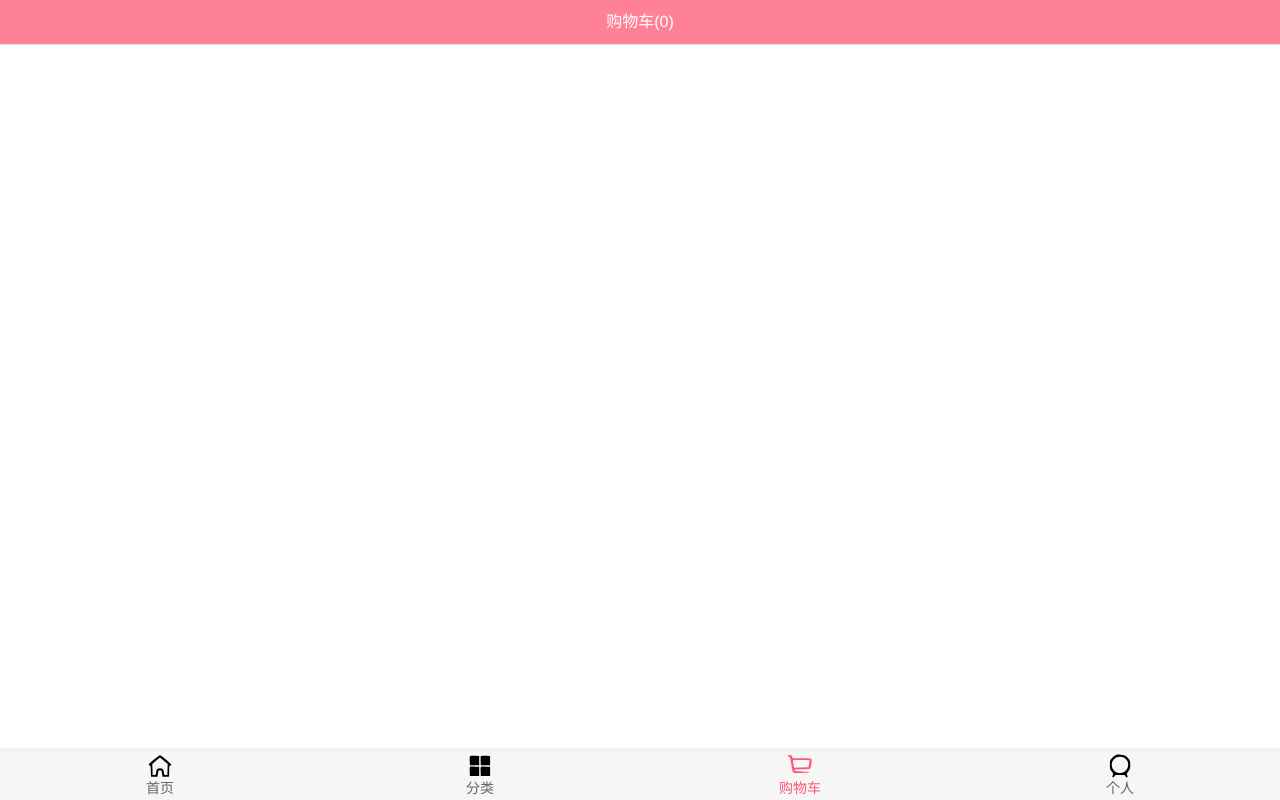
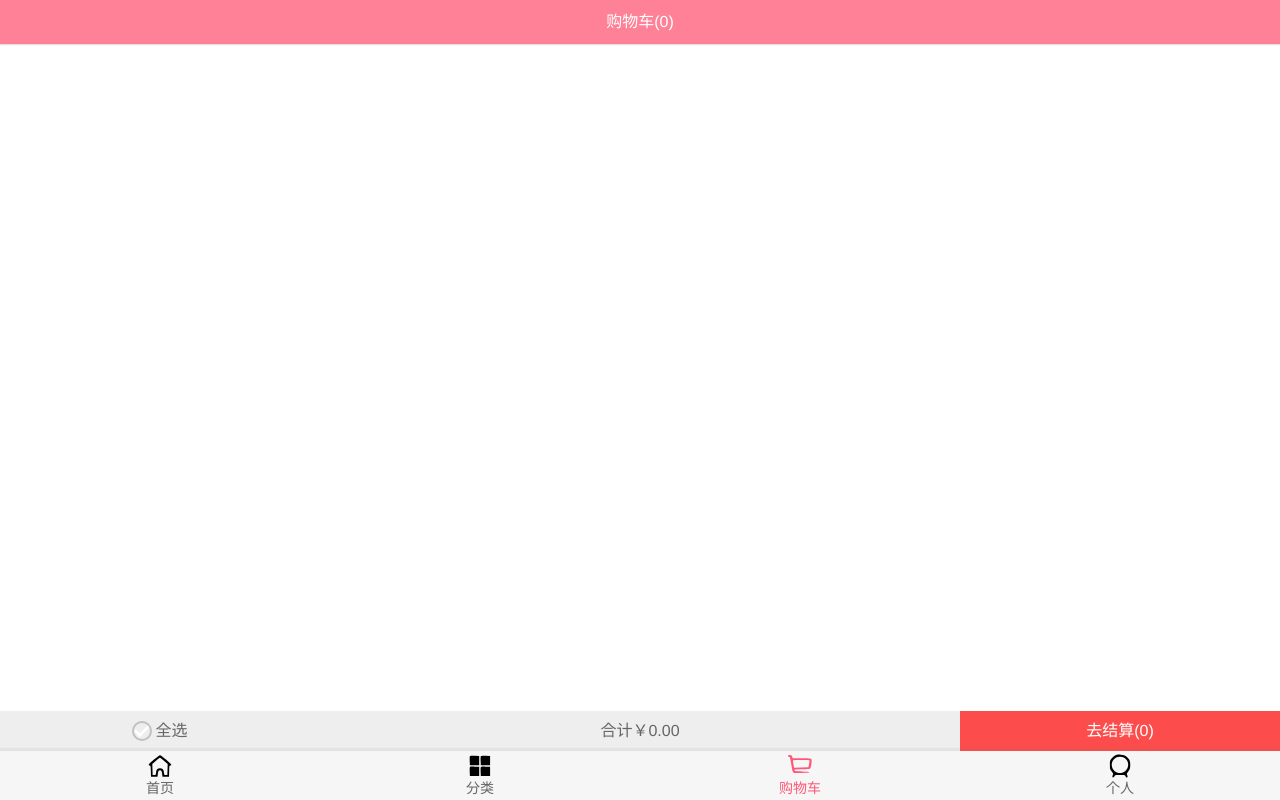
Before and after one commit to JKCamus/supermall, a Vue app: page /cart in a window 1280 px wide. Built offline with nearby package versions, Linux system fonts and the light colour scheme.

Commit message:
cartList cartBottom completed

```diff
--- a/src/components/content/checkbutton/CheckButton.vue
+++ b/src/components/content/checkbutton/CheckButton.vue
@@ -1,25 +1,27 @@
 <template>
-  <div class="check-button" @click="buttonClick">
-    <img src="~assets/img/cart/tick.svg" alt="" :class="{check:isCheck}">
+  <div class="check-button">
+    <img src="~assets/img/cart/tick.svg" alt="" :class="{active:isCheck}">
   </div>
 </template>
 <script>
   export default {
     name: "CheckButton",
-    data() {
-      return {
-        isCheck: null
-      }
+    props: {
+      isCheck: {
+        style: Boolean,
+        default:false
+      },
     },
     methods: {
-      buttonClick() {
-        // console.log(this.isCheck);
-        this.isCheck = !this.$store.state.cartGoods[0].isChecked
-        // console.log(!this.$store.state.cartGoods[0].isChecked);
-        // console.log(this.isCheck);
-      },
+      // buttonClick() {
+      //   this.product.isChecked = !this.product.isChecked
+      //   // console.log(this.product.isChecked);
+      //   // console.log(this.$store.state.cartGoods[0].isChecked);
+      // }
     },
-
+    data() {
+      return {}
+    }
   }
 
 </script>
@@ -33,7 +35,7 @@
     margin-bottom: 7px;
   }
 
-  .check {
+  .active {
     border: 2px solid var(--color-tint) !important;
     background-color: var(--color-tint);
   }
--- a/src/main.js
+++ b/src/main.js
@@ -1,7 +1,7 @@
 import Vue from 'vue'
 import App from './App.vue'
 import vant from "vant";
-import store from './store'
+import store from './store/store'
 
 
 // 挂载路由
--- a/src/store/actions.js
+++ b/src/store/actions.js
@@ -1,20 +1,17 @@
-import {
-  ADD_COUNTER,
-  ADD_TO_CART
-} from './mutations-type'
+export default {
 
-export default {
-  //   context可以解构为{state,commit}
   addCart(context, payload) {
-    let oldProduct = context.state.cartGoods.find(item => item.iid === payload.iid)
-    if (oldProduct) {
-      //   oldProduct.count += 1
-      // 调用context的commit方法
-      context.commit(ADD_COUNTER, oldProduct)
-    } else {
-      payload.count = 1
-      // state.cartGoods.push(payload)
-      context.commit(ADD_TO_CART, payload)
-    }
+   return new Promise(resolve => {
+     const product = context.state.cartGoods.find(item => {
+       return item.iid === payload.iid
+     })
+     if (product) {
+       context.commit('addCount', product)
+       resolve('数量加一')
+     } else {
+       context.commit('pushCartGoods', payload)
+       resolve('添加商品')
+     }
+   })
   }
 }
--- a/src/store/getters.js
+++ b/src/store/getters.js
@@ -1,6 +1,7 @@
 export default {
   cartLength(state) {
-    return state.cartGoods.length
+     //return 必须写
+     return state.cartGoods.length;
   },
   cartGoodsList(state) {
     return state.cartGoods
--- a/src/store/mutations-type.js
+++ /dev/null
@@ -1,2 +0,0 @@
-export const ADD_COUNTER='addCounter'
-export const ADD_TO_CART='add_to_cart'
--- a/src/store/mutations.js
+++ b/src/store/mutations.js
@@ -1,16 +1,10 @@
-import {
-  ADD_COUNTER,
-  ADD_TO_CART
-} from './mutations-type'
 export default {
-  [ADD_COUNTER](state, payload) {
-    // 实现devtools跟踪
-    payload.count++
+  addCount(state,payload) {
+    payload.count += 1;
   },
-  [ADD_TO_CART](state, payload) {
+  pushCartGoods(state,payload) {
+    payload.isChecked = false;
+    payload.count = 1;
     state.cartGoods.push(payload)
-    payload.isChecked = true
-    payload.count = 1;
-
   }
 }
--- a/src/store/index.js
+++ b/src/store/store.js
@@ -1,17 +1,16 @@
 import Vue from 'vue'
 import Vuex from 'vuex'
+
+Vue.use(Vuex)
 
 import mutations from './mutations'
 import actions from './actions'
 import getters from './getters'
 
-Vue.use(Vuex)
-
-const state = {
-  cartGoods: []
-}
 const store = new Vuex.Store({
-  state,
+  state :{
+    cartGoods:[]
+  },
   mutations,
   actions,
   getters
--- a/src/views/cart/childComps/CartBottomBar.vue
+++ b/src/views/cart/childComps/CartBottomBar.vue
@@ -1,10 +1,103 @@
 <template>
-    <div class="cart-bottom-bar">
-
+  <div class="cart-bottom-bar">
+    <div class="all-check">
+      <check-button :isCheck="selectAll" class="check-img" @click.native="selectAllClick"></check-button>
+      <span>全选</span>
     </div>
+    <div class="total-price">
+      <span>合计￥{{totalPrice}}</span>
+    </div>
+    <div class="payment">
+      去结算({{calcCount}})
+    </div>
+  </div>
 </template>
 <script>
-export default {
-    name:"CartBottomBar"
-}
+  import CheckButton from 'components/content/checkbutton/CheckButton'
+  export default {
+    name: "CartBottomBar",
+    components: {
+      CheckButton
+    },
+    computed: {
+      totalPrice() {
+        return this.$store.state.cartGoods.filter(item => {
+          return item.isChecked === true
+        }).reduce((prev, item) => {
+          return prev + item.price * item.count
+        }, 0).toFixed(2)
+      },
+      calcCount() {
+        return this.$store.state.cartGoods.filter(item => {
+          return item.isChecked === true
+        }).length
+      },
+      selectAll() {
+        // return true
+        if (this.$store.state.cartGoods.length === 0) {
+          return false;
+        }
+        //判断cartGoods存在未勾选的，全选img为未勾选状态
+        // 3.普通遍历
+        // for (let item of this.$store.state.cartGoods) {
+        //   if (!item.isChecked) {
+        //     return false
+        //   }
+        // }
+        // return true
+        // 1.采用filter
+        // return !(this.$store.state.cartGoods.filter(item => !item.isChecked).length)
+        // 2.采用find，比filter效率略高
+        return !this.$store.state.cartGoods.find(item => !item.isChecked)
+      }
+    },
+    methods: {
+      selectAllClick() {
+        if (this.selectAll) {
+          this.$store.state.cartGoods.forEach(item => item.isChecked = false)
+        }else{
+            this.$store.state.cartGoods.forEach(item=>item.isChecked=true)
+        }
+
+      }
+    },
+  }
+
 </script>
+<style scoped>
+  .cart-bottom-bar {
+    width: 100%;
+    height: 40px;
+    position: fixed;
+    bottom: 49px;
+    background: #eeeeee;
+    display: flex;
+    line-height: 40px;
+    text-align: center;
+  }
+
+  .total-price {
+    width: 50%;
+  }
+
+  .all-check {
+    width: 25%;
+    display: flex;
+    justify-content: center;
+    /* margin-top: 3px; */
+
+
+  }
+
+  .check-img {
+    margin: 3px 3px 0 0;
+  }
+
+  .payment {
+    width: 25%;
+    /* background-color: #ff5028; */
+    background-color: #fd4c4c;
+    color: #fff;
+  }
+
+</style>
--- a/src/views/cart/childComps/CartListItem.vue
+++ b/src/views/cart/childComps/CartListItem.vue
@@ -1,8 +1,8 @@
 <template>
   <div class="list-item">
     <div class="item-selector">
-      <!-- <check-button :isCheck="product.isChecked"  -->
-      <check-button @click.native="changeCheck"></check-button>
+      <check-button :isCheck="product.isChecked"  @click.native="changeCheck"
+       ></check-button>
     </div>
     <div class="item-img">
       <img :src="product.image" alt="商品图片">
@@ -35,10 +35,9 @@
     },
     methods: {
       changeCheck() {
+        // console.log("我是F" + this.product.isChecked);
+        // console.log();
         this.product.isChecked = !this.product.isChecked
-        console.log("我是F" + this.product.isChecked);
-        console.log();
-
       }
     }
   }
```
